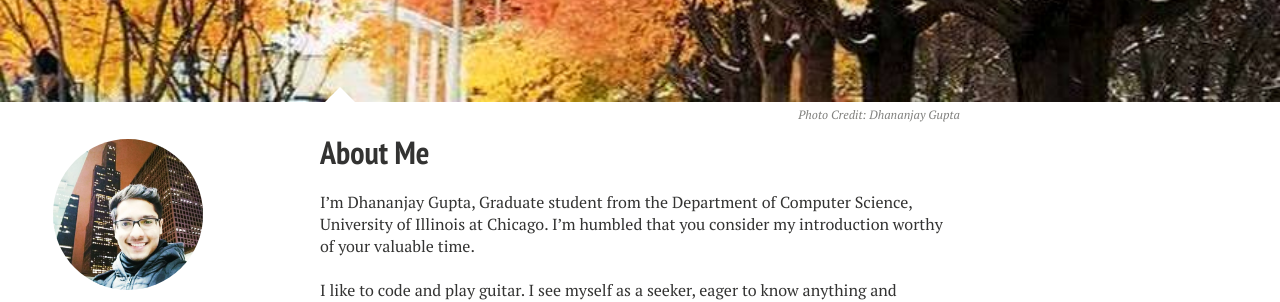
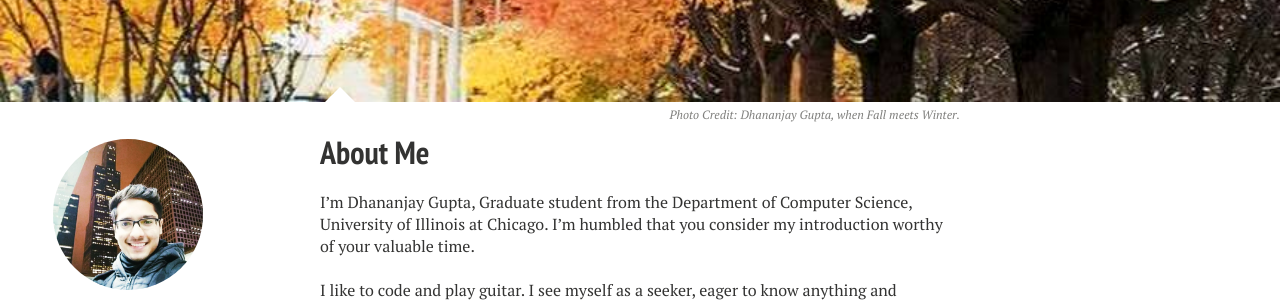
Before and after one commit to DhananjayGupta300/DhananjayGupta300.github.io, a Jekyll site: the page built from about/index.md, in a window 1280 px wide. Shown: the part 283-585 px from the top of the page. Built offline with Jekyll 4.4.1, drawn with Linux system fonts in a browser that asks for light colours; nearby versions of some CDN libraries.

Commit message:
Update index.md

```diff
--- a/about/index.md
+++ b/about/index.md
@@ -2,11 +2,11 @@
 layout: page
 title: About Me
 tags: [about, Dhananjay,]
-modified: 2014-08-08T20:53:07.573882-04:00
+modified: 2018-01-05T20:53:07.573882-04:00
 comments: true
 image:
   feature: sample-image-1.jpg
-  credit: Dhananjay Gupta
+  credit: Dhananjay Gupta, when Fall meets Winter.
   creditlink:
 ---
 
```
